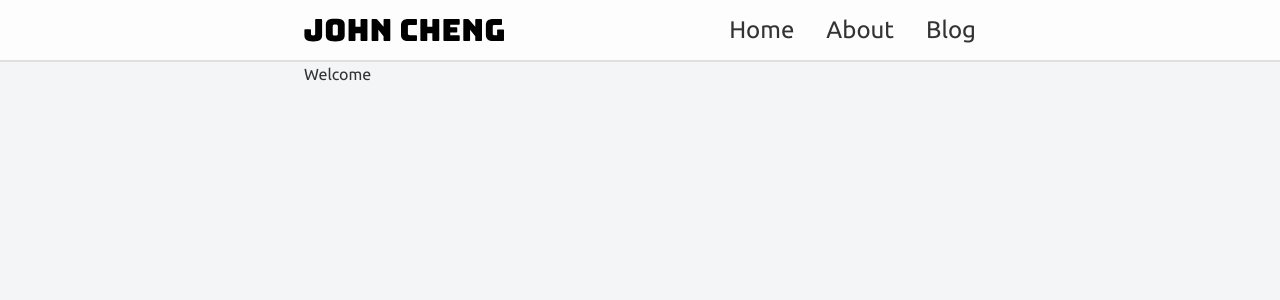
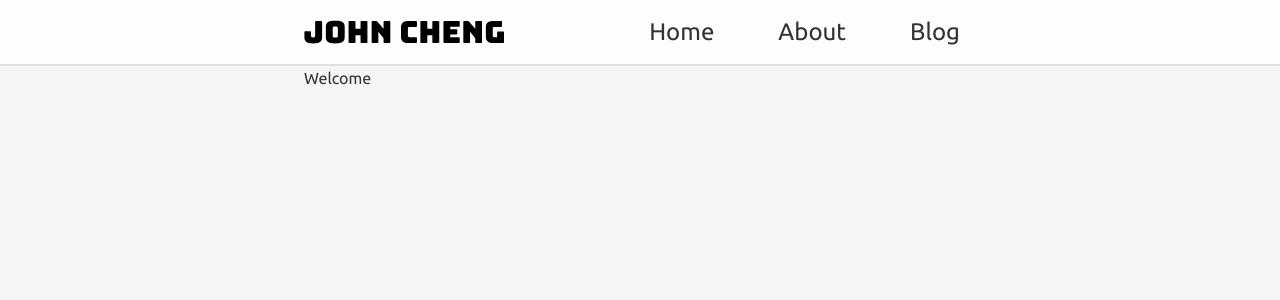
Before and after one commit to john-nhoj/johncheng, a Next.js app: page / in a window 1280 px wide. Shown: the top 300 px of the page. Built offline with nearby package versions, Linux system fonts and the light colour scheme.

Commit message:
Use wrapper padding to get link padding - bigger focus area

```diff
--- a/src/components/Link/HeaderLink.tsx
+++ b/src/components/Link/HeaderLink.tsx
@@ -6,7 +6,15 @@ import { Link, LinkProps } from 'components/Link/Link';
 // so it is actually interactive, responds to key events and these errors are false positives
 /* eslint-disable jsx-a11y/anchor-is-valid */
 export const HeaderLink = ({ label, ...rest }: LinkProps) => (
-  <Link className={classNames('first:ml-0', 'ml-8', 'header-link')} {...rest}>
+  <Link
+    className={classNames(
+      'first:ml-0',
+      'ml-8',
+      'wrapper-padding',
+      'header-link'
+    )}
+    {...rest}
+  >
     {label}
   </Link>
 );
```
